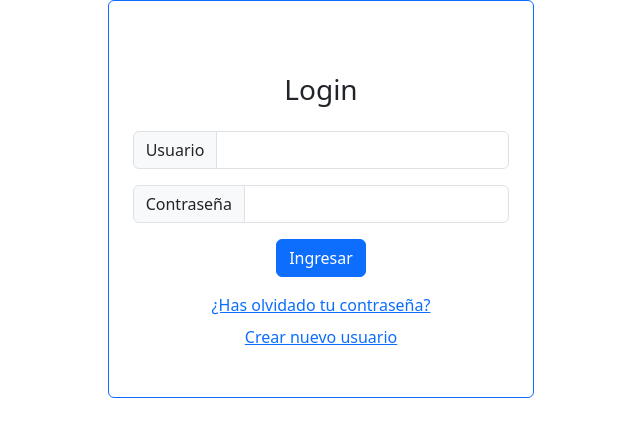
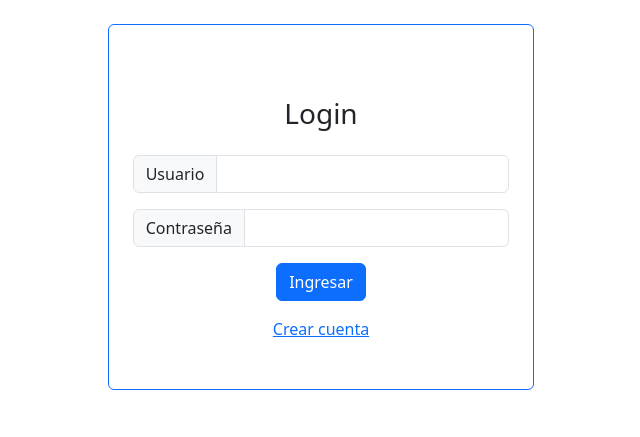
Before and after one commit to LeonardoBujan/medivet_veterinaria, a Django app: page /login/ in a window 1280 px wide. Shown: the part 96-533 px from the top of the page, without its empty margins (319-959 px from the left). Run offline with Django 5.2, Linux system fonts and the light colour scheme; parts of the project's set-up code (start-up, migrations or seed data) failed here and were passed over; some libraries are stand-ins or nearby versions.

Commit message:
actualiza aplicacion login

```diff
--- a/veterinaria/login/templates/login.html
+++ b/veterinaria/login/templates/login.html
@@ -5,7 +5,7 @@
 {% endblock %}
 
 {% block content %}
-<div class="container-fluid col-4 border border-primary rounded pt-5 pb-5 ps-4 pe-4">
+<div class="container-fluid col-4 border border-primary rounded pt-5 pb-5 ps-4 pe-4 mt-4">
     <div class="container text-center mt-4 mb-4">
         <h3>Login</h3>
     </div>
@@ -24,8 +24,8 @@
             <button type="submit" class="btn btn-primary">Ingresar</button>
         </div>
         <div class="container text-center d-flex flex-column">
-            <a href="" class="mt-3 mb-2">¿Has olvidado tu contraseña?</a>
-            <a href="/register/">Crear nuevo usuario</a>
+            <!-- <a href="" class="mt-3 mb-2">¿Has olvidado tu contraseña?</a> -->
+            <a href="/register/" class="mt-3">Crear cuenta</a>
         </div>
     </form>
 </div>
```
